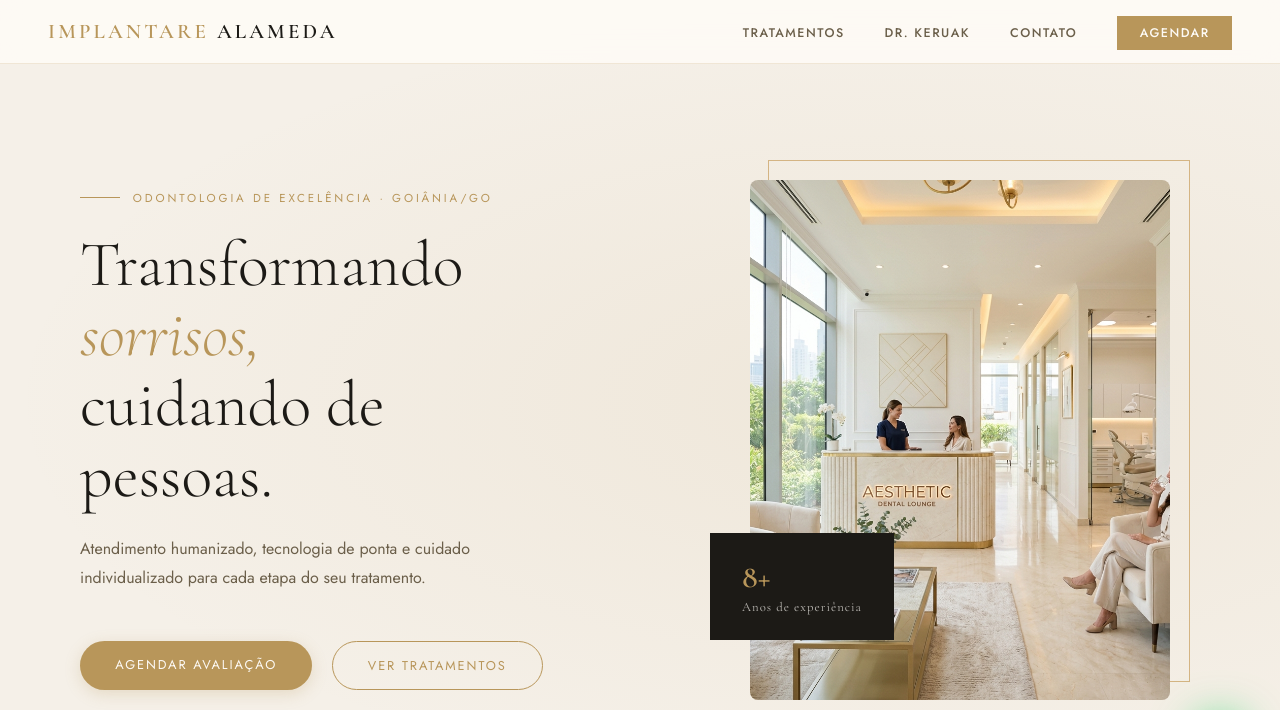
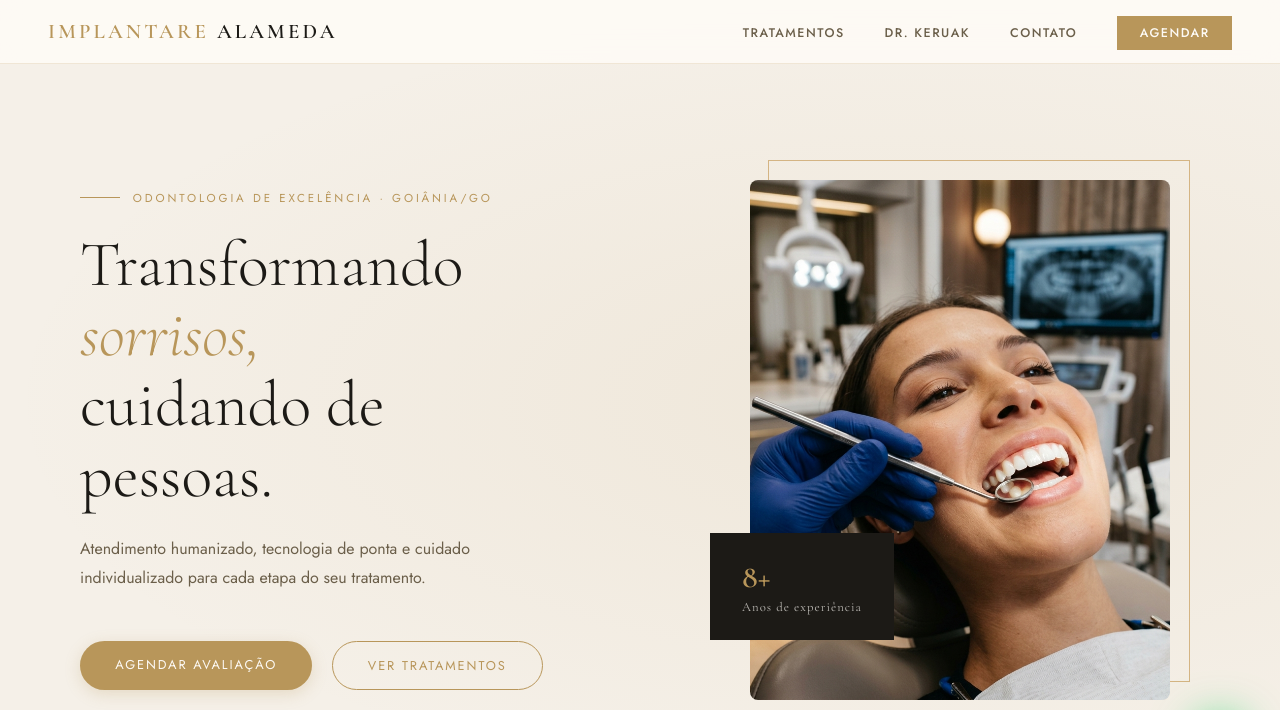
Before and after one commit to mslol21/odonto, a website built with Vite: page index.html in a window 1280 px wide. Shown: the top 710 px of the page. Built offline with nearby package versions, Linux system fonts and the light colour scheme; files whose address does not match are found by name.

Commit message:
feat: change hero image to close-up dental shot and update reference

```diff
--- a/index.html
+++ b/index.html
@@ -35,7 +35,7 @@
   </div>
   <div class="hero-visual">
     <div class="hero-img-wrap">
-      <img src="/hero_clinic.png" alt="Recepção da Clínica Implantare Alameda" class="hero-clinic-img" style="width: 100%; height: 100%; object-fit: cover; border-radius: 8px;">
+      <img src="/hero_odonto.png" alt="Tratamento Odontológico na Implantare Alameda" class="hero-clinic-img" style="width: 100%; height: 100%; object-fit: cover; border-radius: 8px;">
       <div class="hero-badge">
         <strong>8+</strong>
         <span>Anos de experiência</span>
```
Also changed, not shown: public/hero_odonto.png (added).
